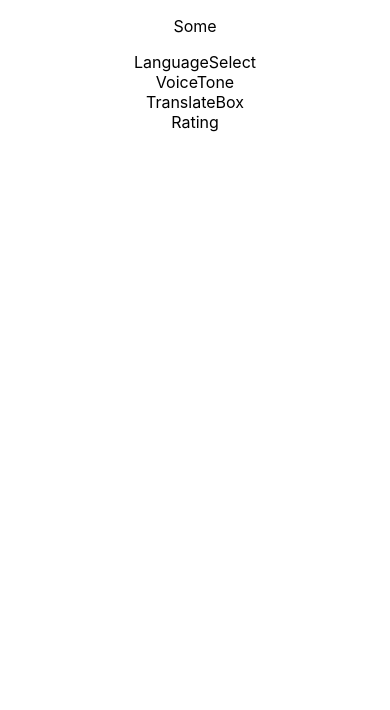
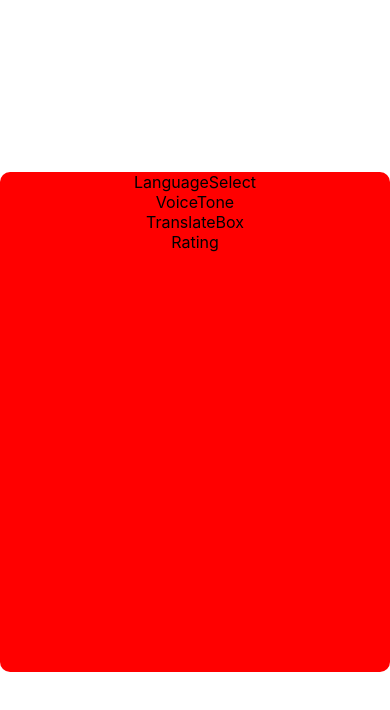
Before and after one commit to okolo157/ai-translator-pt, a React (Create React App) app: page / in a window 390 px wide. Shown: the top 710 px of the page. Built offline with nearby package versions, Linux system fonts and the light colour scheme.

Commit message:
Refactor TranslateComponent layout for improved responsiveness and styling

```diff
--- a/src/components/TranslateComponent.js
+++ b/src/components/TranslateComponent.js
@@ -8,14 +8,22 @@ function TranslateComponent() {
   return (
     <div
       style={{
-        maxWidth: "800px",
-        margin: "auto",
-        borderRadius: "10px",
-        boxShadow: "'4px', '4px', '4px', '4px', 'rgba(0, 0, 0, 0.2)'",
+        display: "flex",
+        justifyContent: "center",
+        alignItems: "center",
+        height: "100vh",
       }}
     >
-      <div>
-        <p>Some</p>
+      <div
+        style={{
+          width: "1000px",
+          margin: "auto",
+          borderRadius: "10px",
+          height: "500px",
+          backgroundColor: "red",
+          boxShadow: "'4px', '4px', '4px', '4px', 'rgba(0, 0, 0, 0.2)'",
+        }}
+      >
         <LanguageSelect />
         <VoiceTone />
         <TranslateBox />
```
